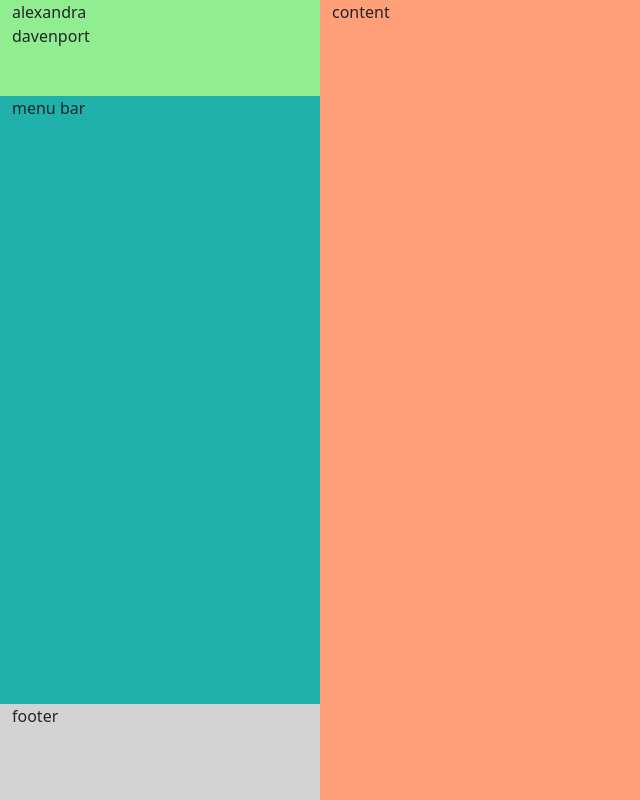
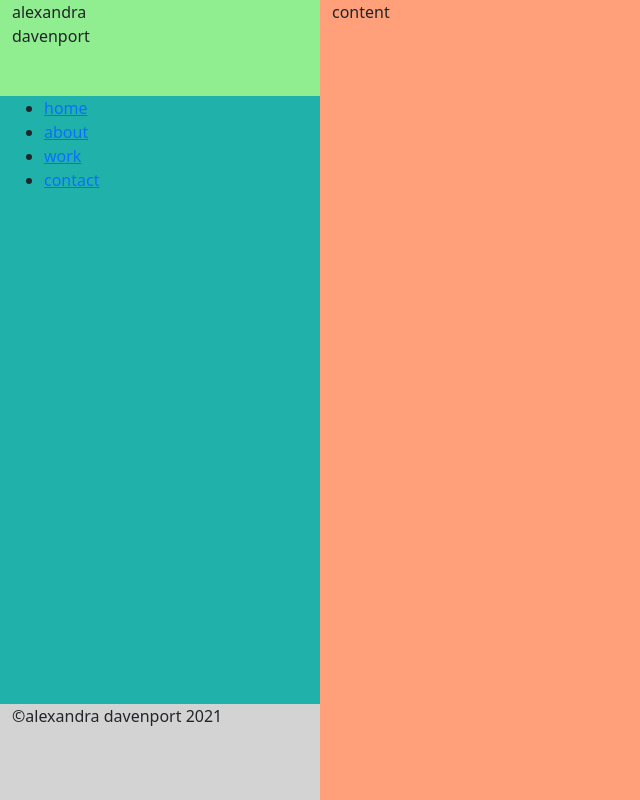
Before and after one commit to mitchdavenport88/MSP1, a plain HTML site: page index.html in a window 1280 px wide. Shown: the whole page, without its empty margins (0-640 px from the left). Drawn offline with nearby package versions, Linux system fonts and the light colour scheme.

Commit message:
added links and basic styling to the sidebar

```diff
--- a/index.html
+++ b/index.html
@@ -16,19 +16,28 @@
     <div class="container-fluid">
         <!-- logo & dropdown nav (top section) -->
         <header class="row fixed-top">
-            <nav class="col-8 col-lg-3 top-bar">alexandra<br>davenport</nav>
+            <nav class="col-8 col-lg-3 logo top-bar">alexandra<br>davenport</nav>
             <nav class="col-4 col-lg-9 d-lg-none top-bar">nav icon</nav>
         </header>
 
         <!-- menu & content (mid section) -->
         <section class="row">
-            <nav class="d-none d-lg-block col-lg-3 menu-bar">menu bar</nav>
+            <nav class="d-none d-lg-block col-lg-3 menu-bar">
+                <ul>
+                    <li><a href="#">home</a></li>
+                    <li><a href="#">about</a></li>
+                    <li><a href="#">work</a></li>
+                    <li><a href="#">contact</a></li>
+                </ul>
+            </nav>
             <div class="col-12 col-lg-9 content">content</div>
         </section>
 
         <!-- footer (btm section) -->
         <section class="row fixed-bottom">
-            <footer class="col-12 col-lg-3 btm-bar">footer</footer>
+            <footer class="col-12 col-lg-3 btm-bar">
+                <p>©alexandra davenport 2021</p>
+            </footer>
             <!-- <div class="d-none d-lg-block col-lg-9 d-lg-none btm-bar"></div> do i need this?? -->
         </section>
     </div>
```
